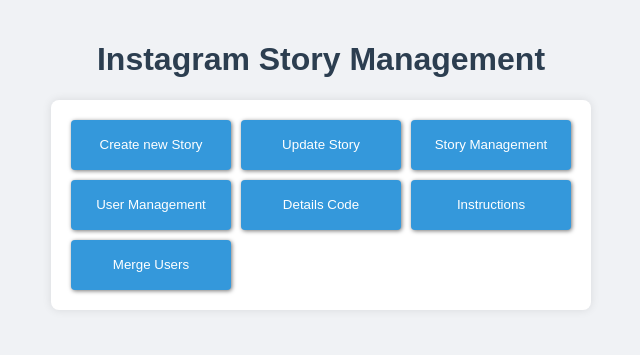
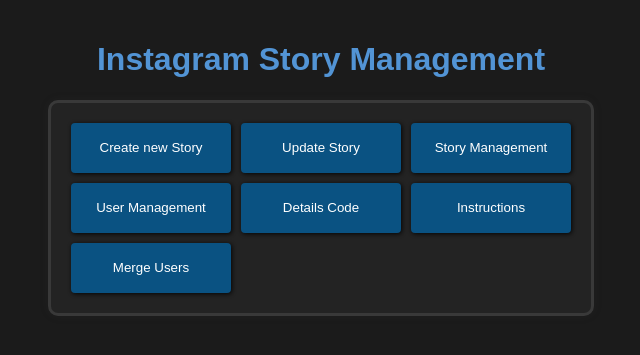
Before and after one commit to mrabhin03/Instagram-Stories-ViewersDetails-Using-PHP, a PHP site: page / in a window 1280 px wide. Shown: the top 355 px of the page, without its empty margins (319-959 px from the left). Run offline with PHP 8.4, Linux system fonts and the light colour scheme; the visitor is signed in with stand-in values (Sample User, id 1).

Commit message:
Colors Changed

```diff
--- a/Style/style.css
+++ b/Style/style.css
@@ -2,7 +2,7 @@
 
 body {
     font-family: Arial, sans-serif;
-    background-color: #f0f2f5;
+    background-color:#1b1b1b;
     color: #333;
     margin: 0;
     padding: 20px;
@@ -10,6 +10,9 @@
     flex-direction: column;
     align-items: center;
     user-select: none;
+}
+:root{
+    --ButtonBgColor:#0a5282;
 }
 ::-webkit-scrollbar{
     width: 0;
@@ -20,16 +23,17 @@
     gap:10px;
 }
 h1 {
-    color: #2c3e50;
+    color: #5294d5;
 }
 .Home-nav {
-    background-color: #fff;
-    border-radius: 8px;
+    background-color: #232323;
+    border-radius: 10px;
     padding: 20px;
-    box-shadow: 0 0 10px rgba(0, 0, 0, 0.1);
+    box-shadow: 0 0 10px rgba(64, 64, 64, 0.1);
     max-width: 500px;
     width: 100%;
     margin-bottom: 20px;
+    border: 3px solid rgb(57, 57, 57);
     display:grid;
     grid-template-columns: 1fr 1fr 1fr;
     gap:10px;
@@ -43,12 +47,11 @@
     transition: border-color 0.3s ease;
 }
 .button1 {
-    border-color: #3498db;
     outline: none;
-    box-shadow: 1px 1px 4px #777;
+    box-shadow: 1px 1px 4px #060606;
 }
 .button1 {
-    background-color: #3498db;
+    background-color: var(--ButtonBgColor);
     color: white;
     border: none;
     border-radius: 4px;
@@ -63,7 +66,9 @@
     height: 30px;
 }
 .form1 {
-    background-color: #fff;
+    background-color: #232323;
+    color: white;
+    border: 3px solid rgb(57, 57, 57);
     border-radius: 8px;
     padding: 20px;
     box-shadow: 0 0 10px rgba(0, 0, 0, 0.1);
@@ -87,6 +92,8 @@
     padding: 8px;
     border: 1px solid #ccc;
     border-radius: 4px;
+    background-color: #212128;
+    color: white;
     transition: border-color 0.3s ease;
 }
 input[type="text"]:focus,input[type="date"]:focus, input[type="number"]:focus,textarea:focus,select:focus {
@@ -109,7 +116,8 @@
 
 
 #ViewFormData {
-    background-color: #fff;
+    background-color: #232323;
+    color: white;
     border-radius: 8px;
     padding: 20px;
     box-shadow: 0 0 10px rgba(0, 0, 0, 0.1);
@@ -151,7 +159,7 @@
     height: 40px;
 }
 tr:nth-child(odd){
-    background-color:#eeeeee;
+    background-color:#1f1f1f;
 }
 td .newuser{
     font-size:10px;
@@ -162,7 +170,7 @@
     color:#464646;
 }
 #Searchresult{
-    background-color:#00b7ff1c;
+    background-color:#00b7ff58;
     border-radius:4px;
 }
 h6{
@@ -170,6 +178,7 @@
 }
 h3{
     text-align:center;
+    color: #3e6790;
 }
 
 a{
@@ -177,11 +186,11 @@
     color:#464646;
 }
 .View {
-    border-color: #3498db;
+    border-color: var(--ButtonBgColor);
     outline: none;
 }
 .View {
-    background-color: #3498db;
+    background-color: var(--ButtonBgColor);
     color: white;
     border: none;
     border-radius: 4px;
--- a/SubCodes/MergeUserData.php
+++ b/SubCodes/MergeUserData.php
@@ -22,7 +22,7 @@
         echo "<tr style='height:20px;'>";
         echo "<td>".$jur."</td>";
         $new=($userdata['Status']==0)?"   <b class='newuser'>(NEW)</b>":"";
-        echo "<td style='text-align:left;padding-right:25px;padding-left:10px;width:50px'><a href='https://www.instagram.com/$Links' target='_blank'>".$UserName.$new."</a></td>";
+        echo "<td style='text-align:left;padding-right:25px;padding-left:10px;width:50px'><a href='https://www.instagram.com/$Links' target='_blank' style='color:white'>".$UserName.$new."</a></td>";
         echo "<td style='padding:10px;min-width:70px;'><input type='radio' name='User' onclick='SelectUser(this,".$Mode.")' value='$MainUserName'></td>";
         echo "</tr>";
         $jur++;
--- a/SubCodes/Tables.php
+++ b/SubCodes/Tables.php
@@ -34,7 +34,7 @@
         echo "<tr style='height:50px;'>";
         echo "<td>".$jur."</td>";
         $new=($userdata['Status']==0)?"   <b class='newuser'>(NEW)</b>":"";
-        echo "<td style='text-align:left;padding-right:25px;padding-left:10px;min-width:440px;'><a href='https://www.instagram.com/$Links' target='_blank'>".$UserName.$new."</a></td>";
+        echo "<td style='text-align:left;padding-right:25px;padding-left:10px;min-width:440px;'><a href='https://www.instagram.com/$Links' target='_blank' style='color:white'>".$UserName.$new."</a></td>";
         $check1="SELECT * FROM viewers WHERE UserID='".$userdata['UserID']."' AND StoryID='$storyID'";
         $chr=$conn->query($check1);
         $view="Not Seen";
--- a/SubCodes/UsersTable.php
+++ b/SubCodes/UsersTable.php
@@ -53,7 +53,7 @@
                             }
                             $stylecolor=($count1!=$count2)?"color:red;":"";
                         ?>
-                        <td style='text-align:left;padding-right:25px;padding-left:10px;min-width:440px;'><a href='https://www.instagram.com/<?php echo $Links;?>' target='_blank'><?php echo $UserName.$new;?></a></td>
+                        <td style='text-align:left;padding-right:25px;padding-left:10px;min-width:440px;'><a href='https://www.instagram.com/<?php echo $Links;?>' target='_blank' style="color:white;"><?php echo $UserName.$new;?></a></td>
                         <td <?php echo "style='$stylecolor'"?>><?php echo "($count1/$count2)";?></td>
                         <td style='padding:5px 10px 5px 10px;'><a href="UserDetails.php?details=<?php echo $userdata['UserID'];?>" ><button type='button' class="View">View</button></a></td>
                         </tr>
```
